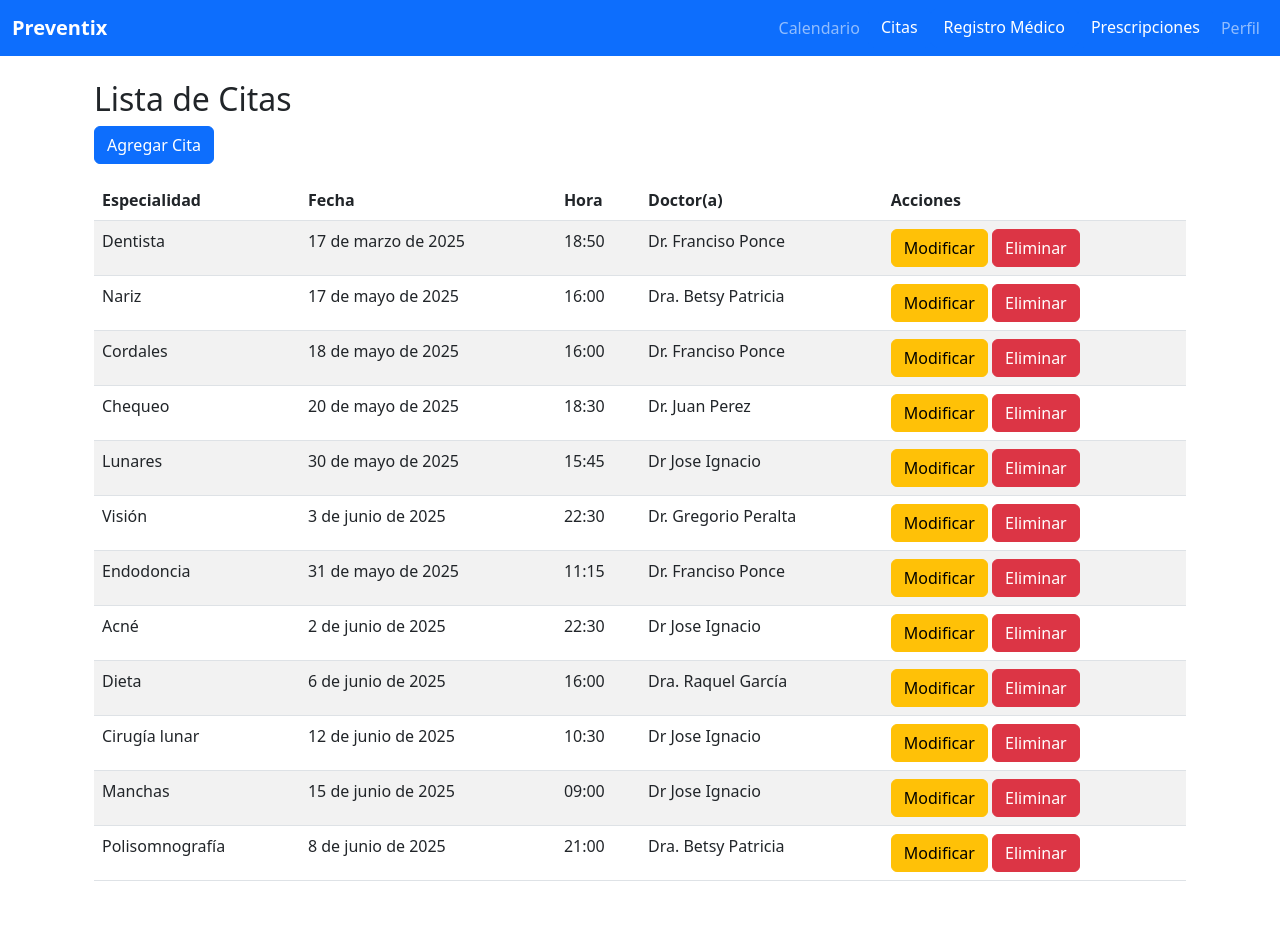
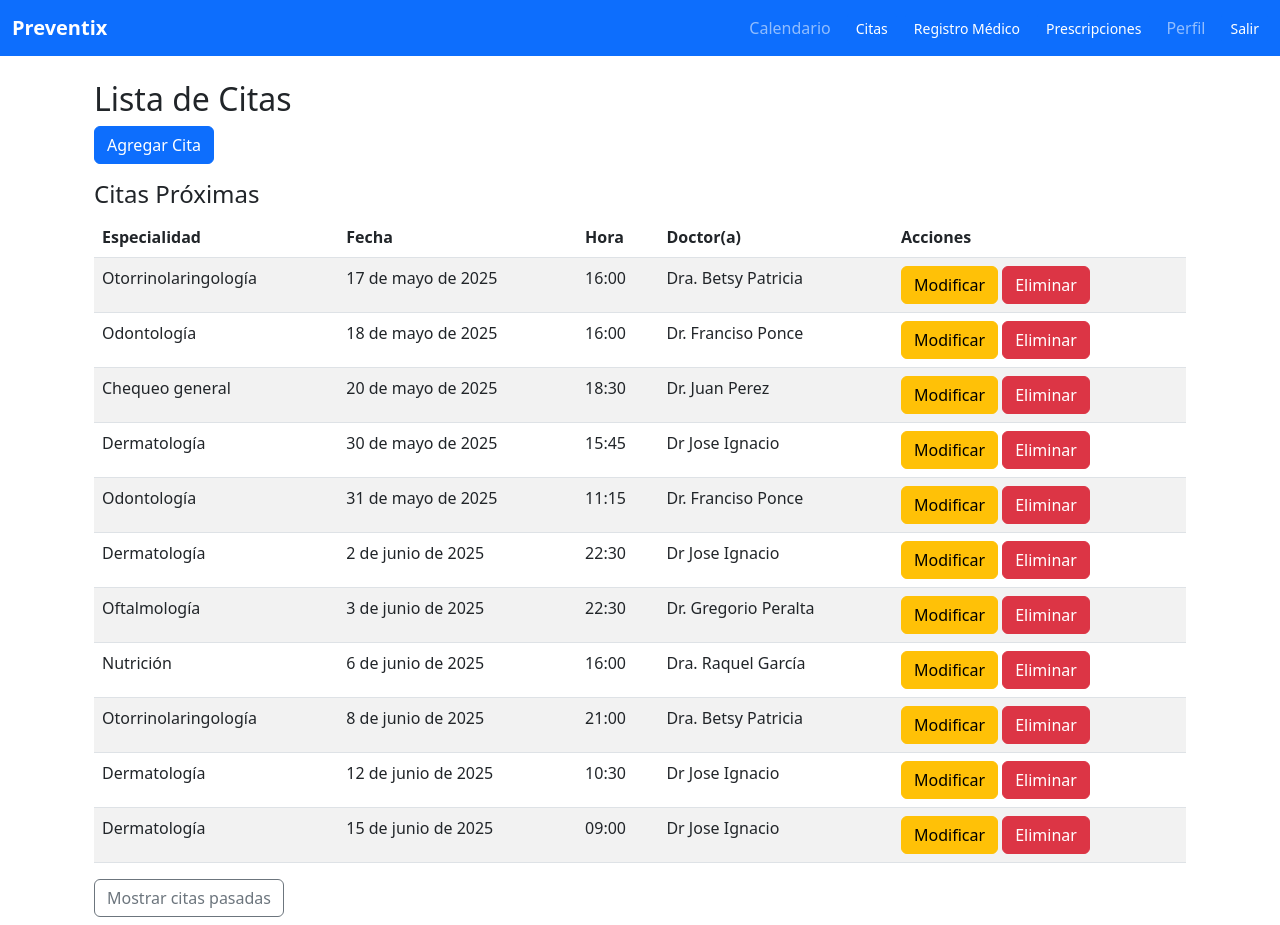
Before and after one commit to Eromero1907/PREVENTIX, a Django app: page /appointments/ in a window 1280 px wide. Before the commit the page ends 881 px from the top, so only its background shows below. Run offline with Django 5.2, Linux system fonts and the light colour scheme; a user stored in the database is signed in; data comes from the database, SQL or seed files in the repository; both versions use the stored data as it was after the commit.

Commit message:
Agregar logout y modificar listar citas

```diff
--- a/Preventix/urls.py
+++ b/Preventix/urls.py
@@ -19,15 +19,17 @@ from django.urls import path, include
 from preventixapp import views as preventixappViews
 from django.conf import settings
 from django.conf.urls.static import static
+from django.contrib.auth import views as auth_views
 
 urlpatterns = [
     path('admin/', admin.site.urls),
-    path('', preventixappViews.home),
+    path('', preventixappViews.home, name="home"),
     path('register/', preventixappViews.register, name='register'),
     path('login/', preventixappViews.login_view, name='login'),
     path('dashboard/', preventixappViews.dashboard, name='dashboard'),
     path('appointments/', include('appointments.urls')),
     path('medical_history/', include('medical_history.urls')),
+    path('logout/', auth_views.LogoutView.as_view(next_page='/'), name='logout'),
 ]
 
 if settings.DEBUG:
--- a/appointments/templates/appointments/list.html
+++ b/appointments/templates/appointments/list.html
@@ -5,6 +5,8 @@
     <h2>Lista de Citas</h2>
     <a href="{% url 'create_appointment' %}" class="btn btn-primary mb-3">Agregar Cita</a>
 
+    <!-- Citas Próximas -->
+    <h4>Citas Próximas</h4>
     <table class="table table-striped">
         <thead>
             <tr>
@@ -16,9 +18,9 @@
             </tr>
         </thead>
         <tbody>
-            {% for appointment in appointments %}
+            {% for appointment in upcoming_appointments %}
             <tr>
-                <td>{{ appointment.title }}</td>
+                <td>{{ appointment.specialty }}</td>
                 <td>{{ appointment.date }}</td>
                 <td>{{ appointment.time }}</td>
                 <td>{{ appointment.doctor_name }}</td>
@@ -29,10 +31,58 @@
             </tr>
             {% empty %}
             <tr>
-                <td colspan="4">No hay citas disponibles.</td>
+                <td colspan="5">No hay citas próximas.</td>
             </tr>
             {% endfor %}
         </tbody>
     </table>
+
+    <!-- Botón Mostrar/Ocultar citas pasadas -->
+    <button class="btn btn-outline-secondary mb-2" id="togglePastBtn" onclick="togglePast()">Mostrar citas pasadas</button>
+
+    <!-- Citas Pasadas -->
+    <div id="pastAppointments" style="display: none;">
+        <h4 class="mt-3">Citas Pasadas</h4>
+        <table class="table table-striped">
+            <thead>
+                <tr>
+                    <th>Especialidad</th>
+                    <th>Fecha</th>
+                    <th>Hora</th>
+                    <th>Doctor(a)</th>
+                    <th>Acciones</th>
+                </tr>
+            </thead>
+            <tbody>
+                {% for appointment in past_appointments %}
+                <tr>
+                    <td>{{ appointment.title }}</td>
+                    <td>{{ appointment.date }}</td>
+                    <td>{{ appointment.time }}</td>
+                    <td>{{ appointment.doctor_name }}</td>
+                    <td>
+                        <a href="{% url 'edit_appointment' appointment.id %}" class="btn btn-warning">Modificar</a>
+                        <a href="{% url 'delete_appointment' appointment.id %}" class="btn btn-danger">Eliminar</a>
+                    </td>
+                </tr>
+                {% empty %}
+                <tr>
+                    <td colspan="5">No hay citas pasadas.</td>
+                </tr>
+                {% endfor %}
+            </tbody>
+        </table>
+    </div>
 </div>
+
+<script>
+    function togglePast() {
+        const container = document.getElementById("pastAppointments");
+        const button = document.getElementById("togglePastBtn");
+        const isHidden = container.style.display === "none";
+
+        container.style.display = isHidden ? "block" : "none";
+        button.textContent = isHidden ? "Ocultar citas pasadas" : "Mostrar citas pasadas";
+    }
+</script>
 {% endblock %}
--- a/appointments/views.py
+++ b/appointments/views.py
@@ -3,13 +3,28 @@ from .forms import AppointmentForm
 from .models import Appointment
 from django.contrib.auth.decorators import login_required
 from django.db.models import Count
-from appointments.templatetags.custom_filters import add_class
+from datetime import date
 
 # Lista solo las citas del usuario autenticado
+
 @login_required
 def appointment_list(request):
-    appointments = Appointment.objects.filter(user=request.user)  # Filtrar por usuario
-    return render(request, 'appointments/list.html', {'appointments': appointments})
+    today = date.today()
+
+    upcoming_appointments = Appointment.objects.filter(
+        user=request.user,
+        date__gte=today
+    ).order_by('date', 'time')
+
+    past_appointments = Appointment.objects.filter(
+        user=request.user,
+        date__lt=today
+    ).order_by('-date', '-time')  # Más recientes primero en las pasadas
+
+    return render(request, 'appointments/list.html', {
+        'upcoming_appointments': upcoming_appointments,
+        'past_appointments': past_appointments
+    })
 
 # Edita solo citas del usuario autenticado
 @login_required
--- a/preventixapp/templates/base.html
+++ b/preventixapp/templates/base.html
@@ -16,16 +16,31 @@
                 <span class="navbar-toggler-icon"></span>
             </button>
             <div class="collapse navbar-collapse" id="navbarNav">
-                <ul class="navbar-nav ms-auto">
+                <ul class="navbar-nav ms-auto align-items-center gap-2">
                     <li class="nav-item"><a class="nav-link" href="#">Calendario</a></li>
-                    <a href="{% url 'appointment_list' %}" class="btn btn-primary">Citas</a>
-                    <a href="{% url 'medical_history' %}" class="btn btn-primary">Registro Médico</a>
-                    <a href="{% url 'prescription_list' %}" class="btn btn-primary">Prescripciones</a>
+                    <li><a href="{% url 'appointment_list' %}" class="btn btn-primary btn-sm">Citas</a></li>
+                    <li><a href="{% url 'medical_history' %}" class="btn btn-primary btn-sm">Registro Médico</a></li>
+                    <li><a href="{% url 'prescription_list' %}" class="btn btn-primary btn-sm">Prescripciones</a></li>
                     <li class="nav-item"><a class="nav-link" href="#">Perfil</a></li>
+                    <li class="nav-item">
+                        <button class="btn btn-primary btn-sm" id="logoutBtn">Salir</button>
+                    </li>
                 </ul>
             </div>
         </div>
     </nav>
+
+    <!-- Cuadro de Confirmación de Logout (posicionado arriba a la derecha) -->
+    <div id="logoutConfirmation" class="card shadow p-3 bg-white rounded border"
+         style="display:none; position: absolute; top: 70px; right: 20px; z-index: 1050; width: 250px;">
+        <p class="mb-2">¿Estás seguro de que deseas salir?</p>
+        <form method="POST" action="{% url 'logout' %}">
+            {% csrf_token %}
+            <input type="hidden" name="next" value="{% url 'home' %}" />
+            <button type="submit" class="btn btn-danger btn-sm w-100 mb-2">Sí, salir</button>
+        </form>
+        <button class="btn btn-secondary btn-sm w-100" id="cancelBtn">Cancelar</button>
+    </div>
 
     <!-- Contenido Dinámico -->
     <div class="container mt-4">
@@ -34,6 +49,18 @@
     </div>
 
     <script src="https://cdn.jsdelivr.net/npm/bootstrap@5.3.0/dist/js/bootstrap.bundle.min.js"></script>
+
+    <script>
+        document.getElementById('logoutBtn').addEventListener('click', function(event) {
+            event.preventDefault();
+            document.getElementById('logoutConfirmation').style.display = 'block';
+        });
+
+        document.getElementById('cancelBtn').addEventListener('click', function() {
+            document.getElementById('logoutConfirmation').style.display = 'none';
+        });
+    </script>
+
     {% block extra_js %}{% endblock %}
     {% block extra_scripts %}{% endblock %}
 </body>
```
Also changed, not shown: preventixapp/templates/dashboard.html (+16 -0 lines), preventixapp/utils.py (added, +26 -0 lines), preventixapp/views.py (+12 -9 lines), db.sqlite3.
